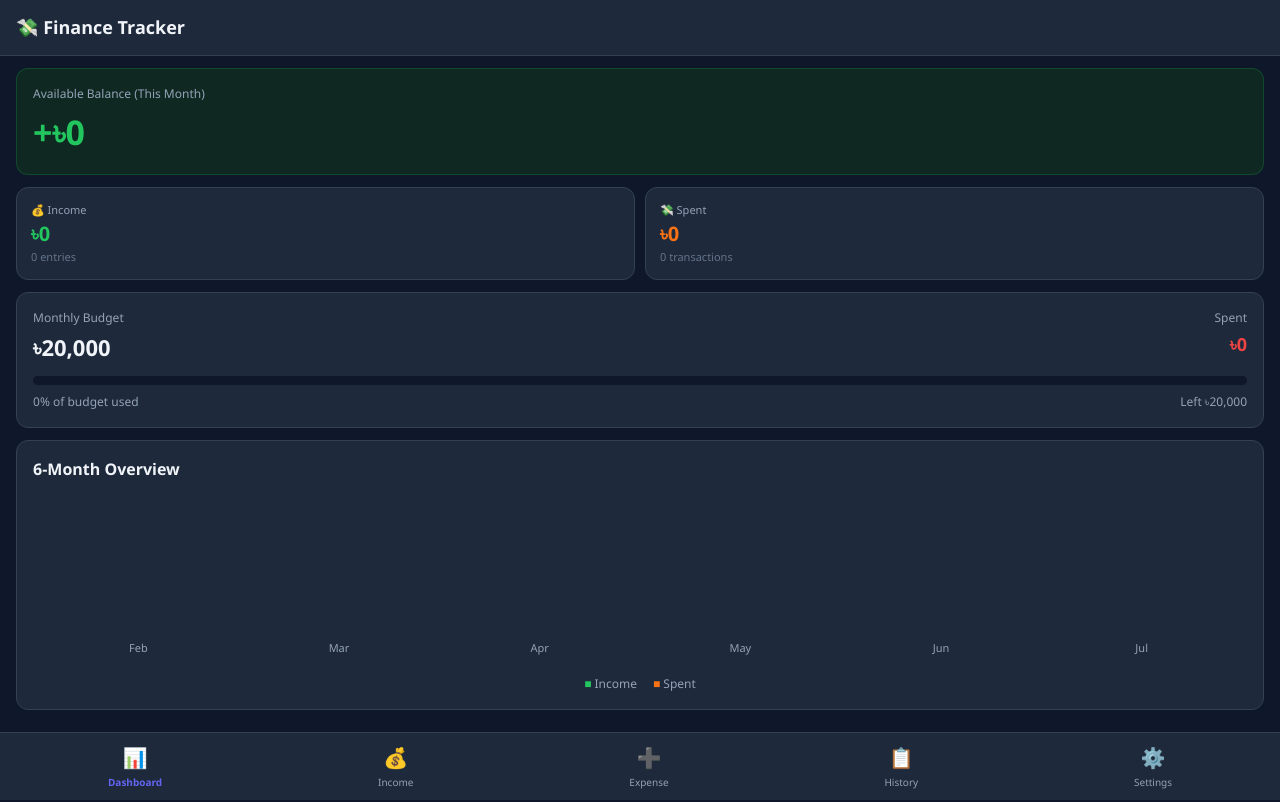
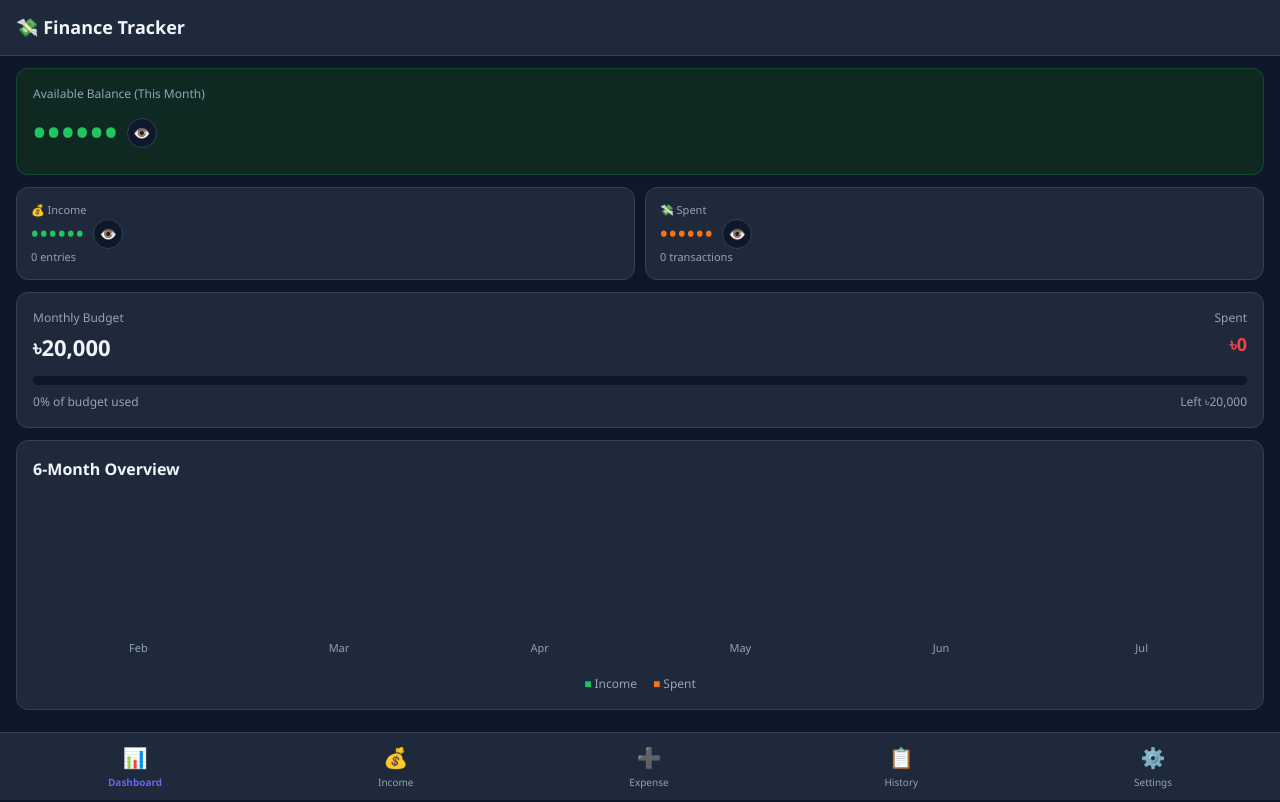
Before and after one commit to Aryamuh-ynah/Personal-Finance-Tracker, a React (Create React App) app: page / in a window 1280 px wide. Built offline with nearby package versions, Linux system fonts and the light colour scheme.

Commit message:
Add temporary reveal for dashboard amounts

```diff
--- a/src/components/BottomNav.js
+++ b/src/components/BottomNav.js
@@ -1,36 +1,11 @@
-// const NAV_ITEMS = [
-//   ["dashboard", "📊", "Dashboard"],
-//   ["income", "💰", "Income"],
-//   ["expenses", "➕", "Expense"],
-//   ...(dpsEnabled ? [["dps", "🏦", "DPS"]] : []),
-//   ["history", "📋", "History"],
-//   ["settings", "⚙️", "Settings"],
-// ];
-
-// export default function BottomNav({ tab, setTab, dpsEnabled, styles }) {
-//   return (
-//     <nav style={styles.nav}>
-//       {NAV_ITEMS.map(([id, icon, label]) => (
-//         <button
-//           key={id}
-//           style={styles.navBtn(tab === id)}
-//           onClick={() => setTab(id)}
-//         >
-//           <span style={{ fontSize: 20 }}>{icon}</span>
-//           {label}
-//         </button>
-//       ))}
-//     </nav>
-//   );
-// }
-
 export default function BottomNav({ tab, setTab, dpsEnabled, styles }) {
   const navItems = [
     ["dashboard", "📊", "Dashboard"],
     ["income", "💰", "Income"],
     ["expenses", "➕", "Expense"],
+    ...(dpsEnabled ? [["dps", "🏦", "DPS"]] : []),
     ["history", "📋", "History"],
-    ...(dpsEnabled ? [["dps", "🏦", "DPS"]] : []),
+
     ["settings", "⚙️", "Settings"],
   ];
 
--- a/src/components/Dashboard.js
+++ b/src/components/Dashboard.js
@@ -1,7 +1,81 @@
+import { useEffect, useState } from "react";
 import { Bar, BarChart, Cell, Pie, PieChart, ResponsiveContainer, Tooltip, XAxis, YAxis } from "recharts";
 import { CATEGORIES, INCOME_SOURCES } from "../constants/finance";
 import { catMeta, fmt, stripEmoji } from "../utils/finance";
 import BudgetCard from "./BudgetCard";
+
+
+function HiddenAmount({
+  amount,
+  color,
+  fontSize = 20,
+  showSign = false,
+  align = "left",
+}) {
+  const [visible, setVisible] = useState(false);
+
+  useEffect(() => {
+    if (!visible) return undefined;
+
+    const timer = setTimeout(() => {
+      setVisible(false);
+    }, 2000);
+
+    return () => clearTimeout(timer);
+  }, [visible]);
+
+  const amountText = `${showSign && Number(amount) > 0 ? "+" : ""}${fmt(
+    Number(amount || 0)
+  )}`;
+
+  return (
+    <div
+      style={{
+        display: "flex",
+        alignItems: "center",
+        justifyContent: align === "right" ? "flex-end" : "flex-start",
+        gap: 8,
+      }}
+    >
+      <span
+        style={{
+          fontSize,
+          fontWeight: 800,
+          color,
+          letterSpacing: visible ? 0 : 1.5,
+        }}
+      >
+        {visible ? amountText : "••••••"}
+      </span>
+
+      <button
+        type="button"
+        onClick={(e) => {
+          e.stopPropagation();
+          setVisible(true);
+        }}
+        style={{
+          border: "1px solid var(--border-color)",
+          background: "var(--input-bg)",
+          color: "var(--text-muted)",
+          borderRadius: 999,
+          width: 30,
+          height: 30,
+          display: "flex",
+          alignItems: "center",
+          justifyContent: "center",
+          cursor: "pointer",
+          fontSize: 14,
+          flexShrink: 0,
+        }}
+        aria-label="Show amount"
+        title="Show amount"
+      >
+        👁️
+      </button>
+    </div>
+  );
+}
 
 function ExpensesPopup({ isOpen, onClose, expenses, styles }) {
   if (!isOpen) return null;
@@ -293,22 +367,52 @@ export default function Dashboard({ data, budgetState, popupState, styles }) {
 
   return (
     <div>
-      <div style={{ ...styles.card, background: netBalance >= 0 ? "#0f2922" : "#2a0f0f", border: `1px solid ${netBalance >= 0 ? "#22c55e33" : "#ef444433"}` }}>
+      <div
+        style={{
+          ...styles.card,
+          background: netBalance >= 0 ? "#0f2922" : "#2a0f0f",
+          border: `1px solid ${netBalance >= 0 ? "#22c55e33" : "#ef444433"}`,
+        }}
+      >
         <div style={styles.label}>Available Balance (This Month)</div>
-        <div style={{ fontSize: 34, fontWeight: 800, color: netBalance >= 0 ? "#22c55e" : "#ef4444" }}>{netBalance >= 0 ? "+" : ""}{fmt(netBalance)}</div>
 
+        <HiddenAmount
+          amount={netBalance}
+          showSign
+          fontSize={34}
+          color={netBalance >= 0 ? "#22c55e" : "#ef4444"}
+        />
       </div>
 
       <div style={styles.row}>
-        <div style={{ ...styles.halfCard, cursor: "pointer" }} onClick={() => setShowIncPopup(true)}>
-          <div style={{ fontSize: 11, color: "#94a3b8" }}>💰 Income</div>
-          <div style={{ fontSize: 20, fontWeight: 700, color: "#22c55e" }}>{fmt(totalIncome)}</div>
-          <div style={{ fontSize: 11, color: "#64748b" }}>{thisMonthInc.length} entries</div>
+        <div
+          style={{ ...styles.halfCard, cursor: "pointer" }}
+          onClick={() => setShowIncPopup(true)}
+        >
+          <div style={{ fontSize: 11, color: "var(--text-muted)" }}>
+            💰 Income
+          </div>
+
+          <HiddenAmount amount={totalIncome} fontSize={20} color="#22c55e" />
+
+          <div style={{ fontSize: 11, color: "var(--text-muted)" }}>
+            {thisMonthInc.length} entries
+          </div>
         </div>
-        <div style={{ ...styles.halfCard, cursor: "pointer" }} onClick={() => setShowExpPopup(true)}>
-          <div style={{ fontSize: 11, color: "#94a3b8" }}>💸 Spent</div>
-          <div style={{ fontSize: 20, fontWeight: 700, color: "#f97316" }}>{fmt(totalSpent)}</div>
-          <div style={{ fontSize: 11, color: "#64748b" }}>{thisMonthExp.length} transactions</div>
+
+        <div
+          style={{ ...styles.halfCard, cursor: "pointer" }}
+          onClick={() => setShowExpPopup(true)}
+        >
+          <div style={{ fontSize: 11, color: "var(--text-muted)" }}>
+            💸 Spent
+          </div>
+
+          <HiddenAmount amount={totalSpent} fontSize={20} color="#f97316" />
+
+          <div style={{ fontSize: 11, color: "var(--text-muted)" }}>
+            {thisMonthExp.length} transactions
+          </div>
         </div>
       </div>
 
```
